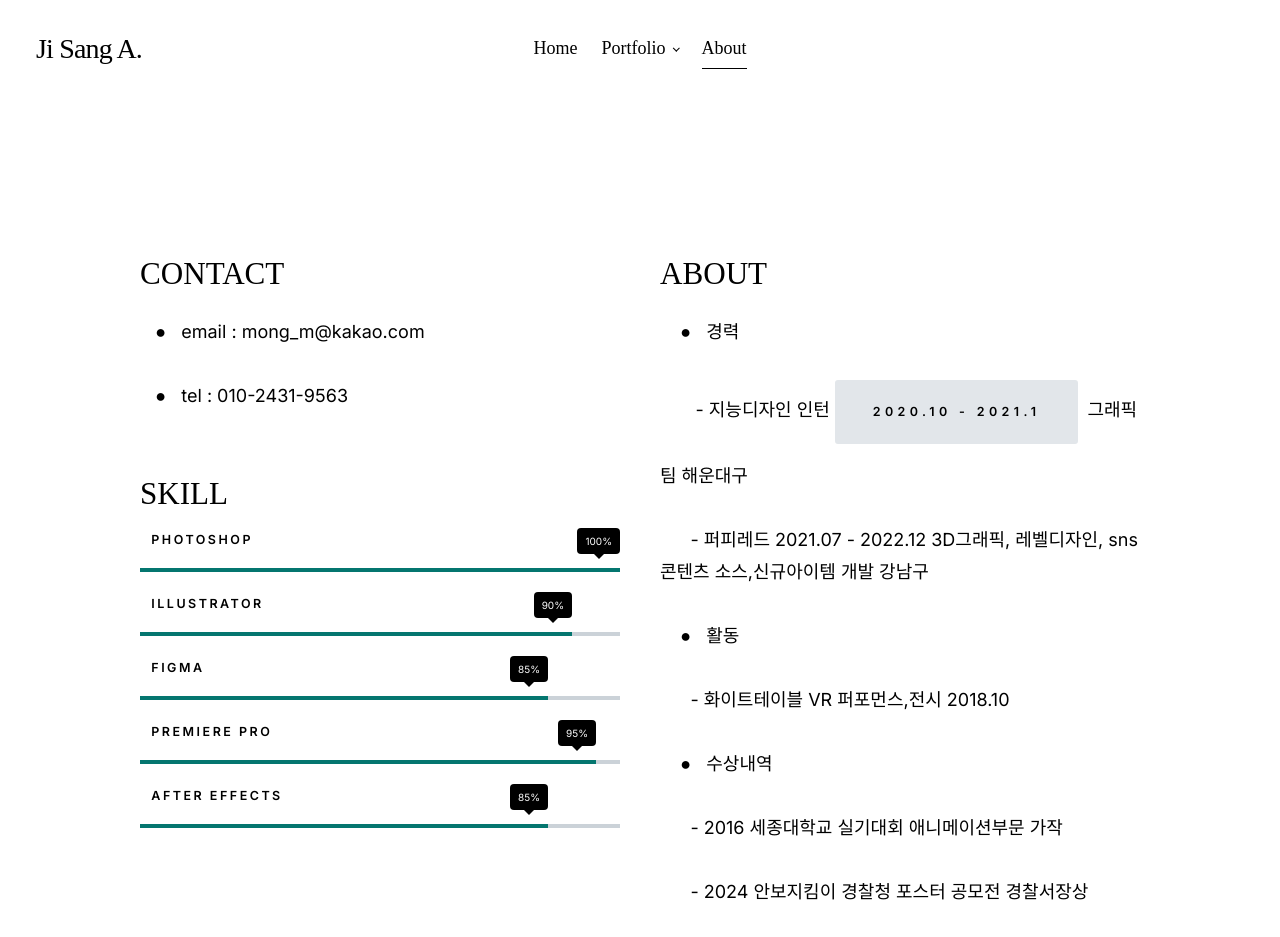
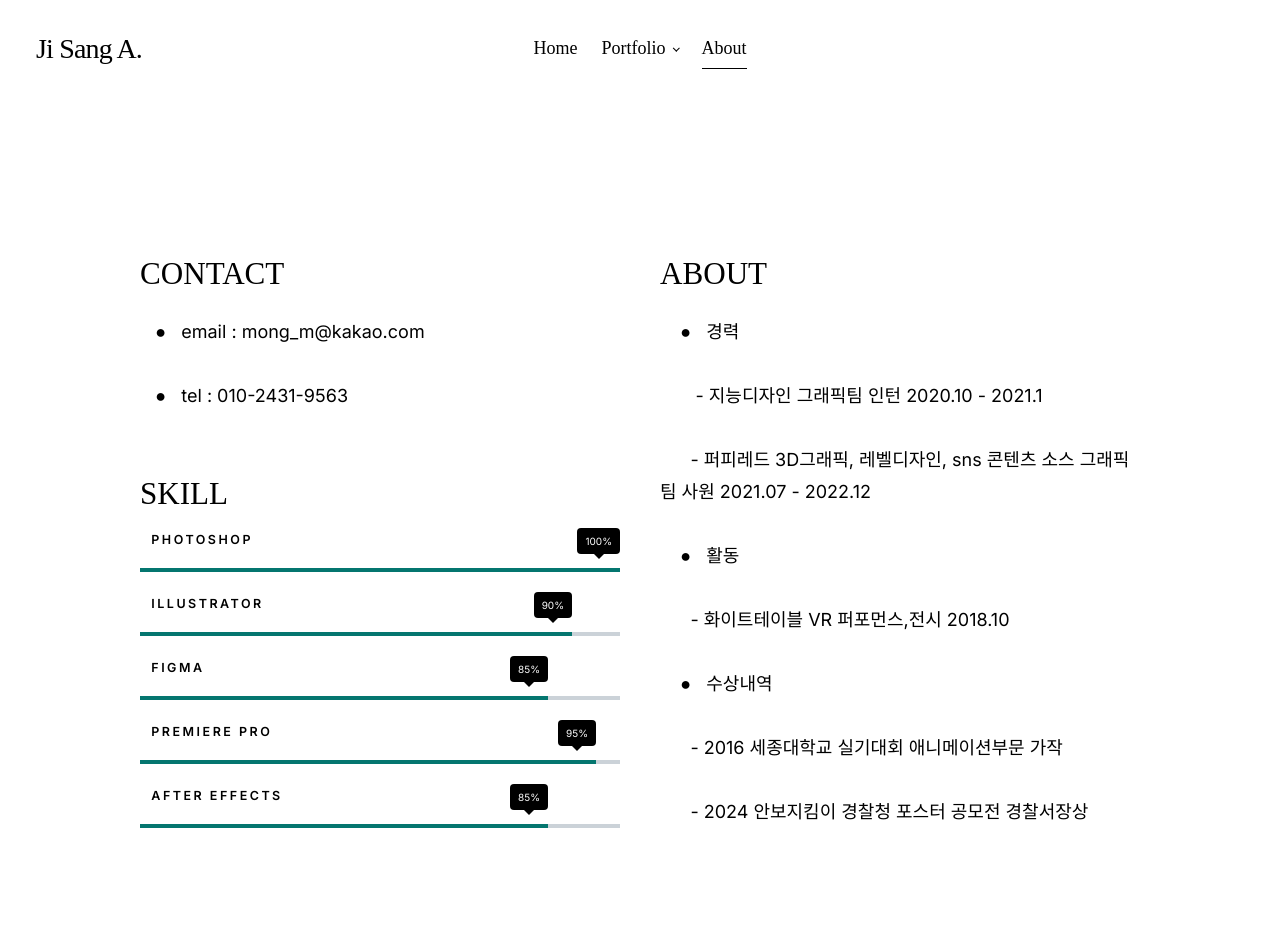
Before and after one commit to SA1108/SA, a plain HTML site: page styles.html in a window 1280 px wide. Drawn offline with Linux system fonts and the light colour scheme; a web font is replaced by a local one.

Commit message:
Update styles.html

```diff
--- a/styles.html
+++ b/styles.html
@@ -167,8 +167,8 @@
 
                                 <p>
                                     &nbsp &nbsp ● &nbsp 경력
-                                    <p> &nbsp &nbsp&nbsp&nbsp&nbsp - 지능디자인 인턴 <button> 2020.10 - 2021.1 </button> 그래픽팀 해운대구 </p>
-                                    <p> &nbsp&nbsp&nbsp&nbsp&nbsp - 퍼피레드 2021.07 - 2022.12 3D그래픽, 레벨디자인, sns 콘텐츠 소스,신규아이템 개발 강남구 </p>
+                                    <p> &nbsp &nbsp&nbsp&nbsp&nbsp - 지능디자인 그래픽팀 인턴 2020.10 - 2021.1  </p>
+                                    <p> &nbsp&nbsp&nbsp&nbsp&nbsp - 퍼피레드 3D그래픽, 레벨디자인, sns 콘텐츠 소스 그래픽팀 사원 2021.07 - 2022.12  </p>
 
 
                                 </p>
```
